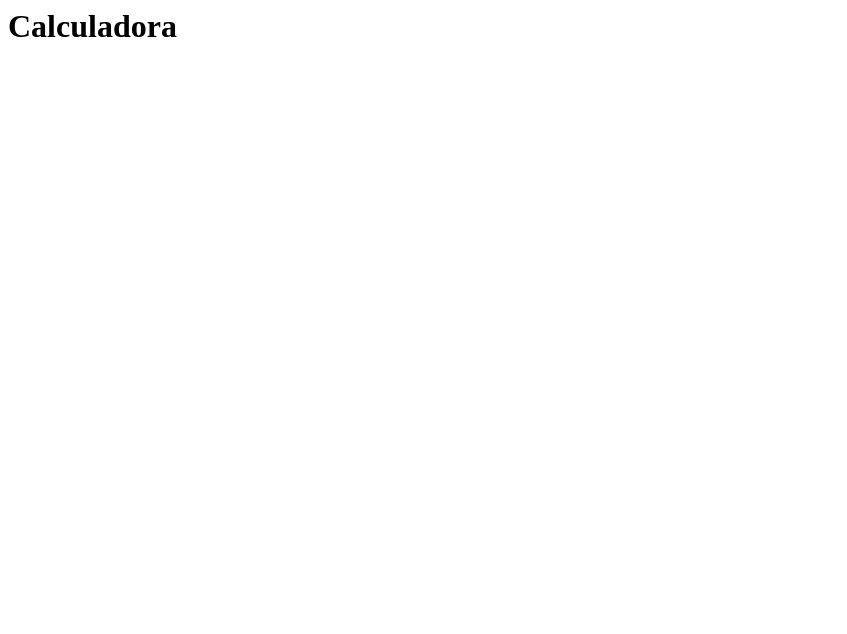
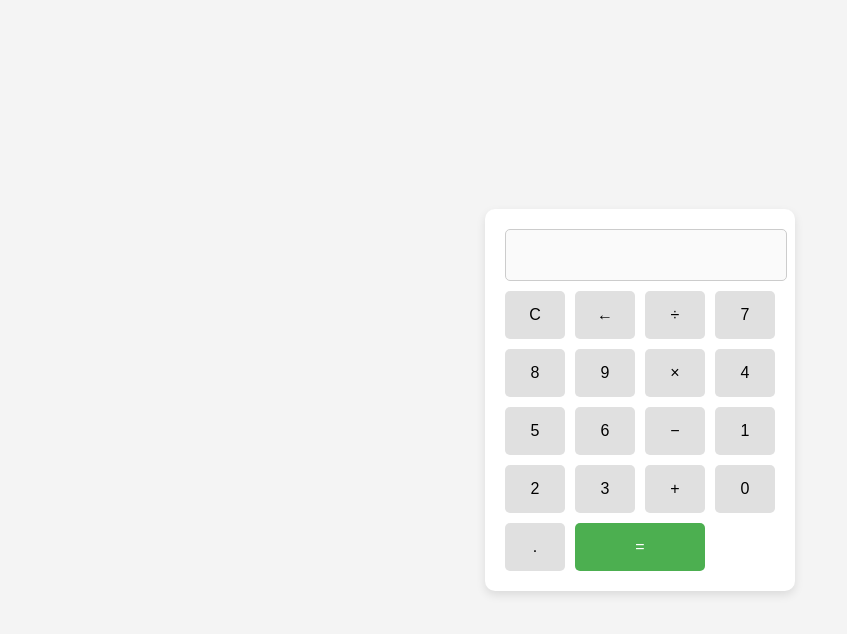
Before and after one commit to dbslpy55/PARABOLA3, a plain HTML site: page index.html in a window 1280 px wide. Shown: the whole page, without its empty margins (0-847 px from the left). Drawn offline with Linux system fonts and the light colour scheme.

Commit message:
Update index.html #1

```diff
--- a/index.html
+++ b/index.html
@@ -1,5 +1,36 @@
-<html>
-  <body>
-    <h1>Calculadora</h1>
-  </body>
+<!DOCTYPE html>
+<html lang="es">
+<head>
+  <meta charset="UTF-8">
+  <meta name="viewport" content="width=device-width, initial-scale=1.0">
+  <title>Calculadora</title>
+  <link rel="stylesheet" href="style.css">
+</head>
+<body>
+  <div class="calculator">
+    <input type="text" id="pantalla" class="display" disabled>
+    <div class="buttons">
+      <button data-accion="limpiar">C</button>
+      <button data-accion="borrar">←</button>
+      <button data-accion="operador">÷</button>
+      <button data-numero>7</button>
+      <button data-numero>8</button>
+      <button data-numero>9</button>
+      <button data-accion="operador">×</button>
+      <button data-numero>4</button>
+      <button data-numero>5</button>
+      <button data-numero>6</button>
+      <button data-accion="operador">−</button>
+      <button data-numero>1</button>
+      <button data-numero>2</button>
+      <button data-numero>3</button>
+      <button data-accion="operador">+</button>
+      <button data-numero>0</button>
+      <button data-numero>.</button>
+      <button data-accion="calcular" class="equal">=</button>
+    </div>
+  </div>
+
+  <script src="script.js"></script>
+</body>
 </html>
```
